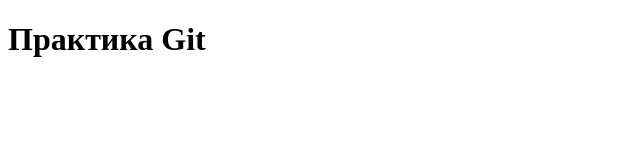
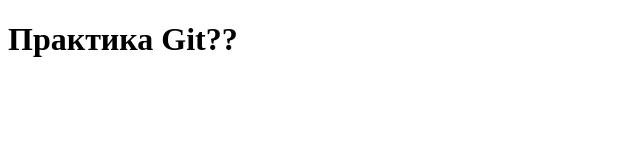
Before and after one commit to NomiKorsa/GIT-TEST, a plain HTML site: page index.html in a window 1280 px wide. Shown: the full height of the page, 0-640 px from the left. Drawn offline with Linux system fonts and the light colour scheme.

Commit message:
добавил два вопросительных знака

```diff
--- a/index.html
+++ b/index.html
@@ -6,6 +6,6 @@
     <title>Git Practice</title>
 </head>
 <body>
-    <h1>Практика Git</h1>
+    <h1>Практика Git??</h1>
 </body>
 </html>
```
